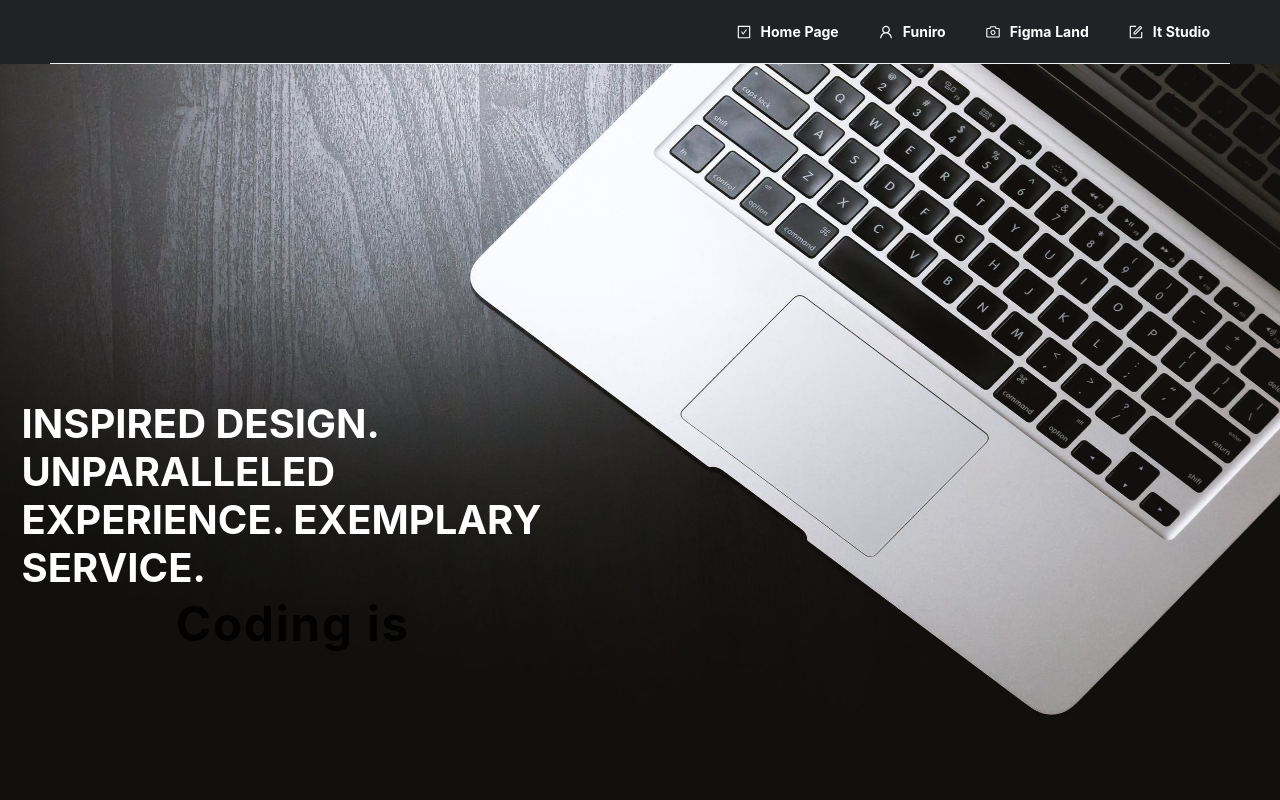
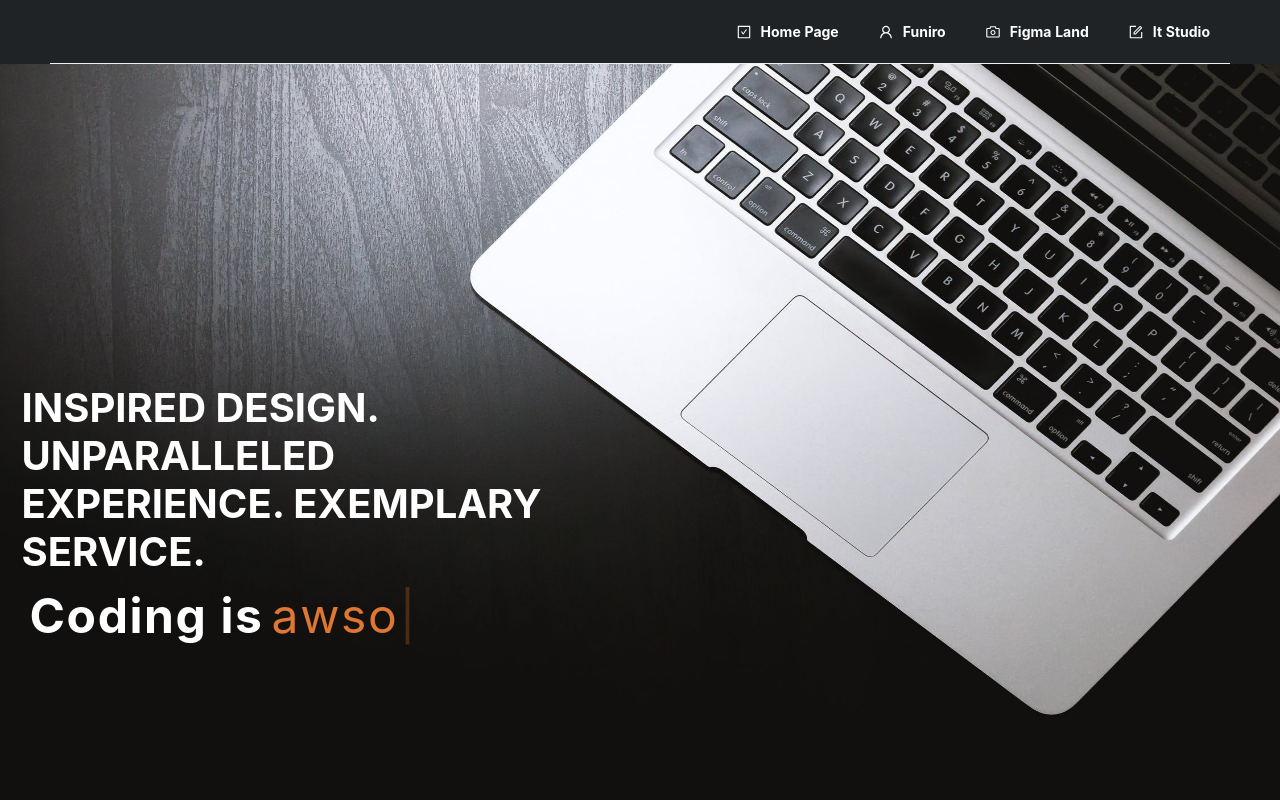
Before and after one commit to chapski-dev/business--card-website, a React (Create React App) app: page /home in a window 1280 px wide. Shown: the top 800 px of the page. Built offline with nearby package versions, Linux system fonts and the light colour scheme.

Commit message:
added typing effect on home page

```diff
--- a/package.json
+++ b/package.json
@@ -22,7 +22,10 @@
     "react-redux": "^7.2.6",
     "react-router-dom": "^5.3.0",
     "react-scripts": "4.0.3",
+    "react-typewriter-effect": "^1.1.0",
+    "react-typical": "^0.1.3",
     "typescript": "^4.4.4",
+    "typewriter-effect": "^2.18.2",
     "web-vitals": "^1.1.2"
   },
   "scripts": {
--- a/src/pages/HomePage/Section1.scss
+++ b/src/pages/HomePage/Section1.scss
@@ -9,28 +9,6 @@
     text-align: center;
     overflow: hidden;
   }
-  .container p span.typed-text {
-    font-weight: normal;
-    color: #dd7732;
-  }
-  .container p span.cursor {
-    display: inline-block;
-    background-color: #ccc;
-    margin-left: 0.1rem;
-    width: 3px;
-    animation: blink 1s infinite;
-  }
-  .container p span.cursor.typing {
-    animation: none;
-  }
-  @keyframes blink {
-    0%  { background-color: #ccc; }
-    49% { background-color: #ccc; }
-    50% { background-color: transparent; }
-    99% { background-color: transparent; }
-    100%  { background-color: #ccc; }
-  }
-
 
   .section1 {
     position: relative;
@@ -54,4 +32,19 @@
     color: white;
     font-size: 40px;
   }
+  .section1-suptitle-wrpaper {
+    display: flex;
+    align-items: center;
+    color: white;
+    font-size: 3rem;
+    padding: 0.5rem;
+    font-weight: bold;
+    letter-spacing: 0.1rem;
+    text-align: center;
+    overflow: hidden;
+    .typed-text {
+      font-weight: normal;
+      color: #dd7732;
+    }
+  }
 }
--- a/src/pages/HomePage/Section1.tsx
+++ b/src/pages/HomePage/Section1.tsx
@@ -1,57 +1,34 @@
 import './Section1.scss'
 import mainPage from '../HomePage/img/section1/bg-notebook.jpeg'
-// import './Section1.js'
+import Typewriter from 'typewriter-effect';
+// import TypeWriterEffect from 'react-typewriter-effect';
+
+// const TypeWriterEffect = require('react-typewriter-effect');
+// import Typical from 'react-typical'
 
 
 const Section1 = () => {
-// const typedTextSpan = document.querySelector(".typed-text");
-// const cursorSpan = document.querySelector(".cursor");
-
-// const textArray = ["hard", "fun", "a journey", "LIFE"];
-// const typingDelay = 200;
-// const erasingDelay = 100;
-// const newTextDelay = 2000; // Delay between current and next text
-// let textArrayIndex = 0;
-// let charIndex = 0;
-
-// function type() {
-//   if (charIndex < textArray[textArrayIndex].length) {
-//     if(!cursorSpan.classList.contains("typing")) cursorSpan.classList.add("typing");
-//     typedTextSpan.textContent += textArray[textArrayIndex].charAt(charIndex);
-//     charIndex++;
-//     setTimeout(type, typingDelay);
-//   }
-//   else {
-//     cursorSpan.classList.remove("typing");
-//   	setTimeout(erase, newTextDelay);
-//   }
-// }
-
-// function erase() {
-// 	if (charIndex > 0) {
-//     if(!cursorSpan.classList.contains("typing")) cursorSpan.classList.add("typing");
-//     typedTextSpan.textContent = textArray[textArrayIndex].substring(0, charIndex-1);
-//     charIndex--;
-//     setTimeout(erase, erasingDelay);
-//   }
-//   else {
-//     cursorSpan.classList.remove("typing");
-//     textArrayIndex++;
-//     if(textArrayIndex>=textArray.length) textArrayIndex=0;
-//     setTimeout(type, typingDelay + 1100);
-//   }
-// }
-
-// document.addEventListener("DOMContentLoaded", function() { // On DOM Load initiate the effect
-//   if(textArray.length) setTimeout(type, newTextDelay + 250);
-// });
+  // const typeWriter = ["apples", "pears", "bananas"];
+  const typewriterText = ['realy cool!', 'awsam!']
   return (
     <section className='section1'>
       <img src={mainPage} alt="" className='section1__bg-image'/>
       <div className="container">
         <div className="section1-title-wrapper">
           <h1 className="section1-title">INSPIRED DESIGN. UNPARALLELED EXPERIENCE. EXEMPLARY SERVICE.</h1>
-          <p>Coding is <span className="typed-text"></span><span className="cursor">&nbsp;</span></p>
+          <div className='section1-suptitle-wrpaper'>
+            Coding is
+            <p className="typed-text">
+              <Typewriter
+                options={{
+                  strings: ['realy cool!', 'awsome!'],
+                  delay: 150,
+                  autoStart: true,
+                  loop: true,
+                }}
+              />
+            </p>
+          </div>
         </div>
       </div>
     </section>
```
Also changed, not shown: 1 other file (tests, documents, lock files or other folders).
